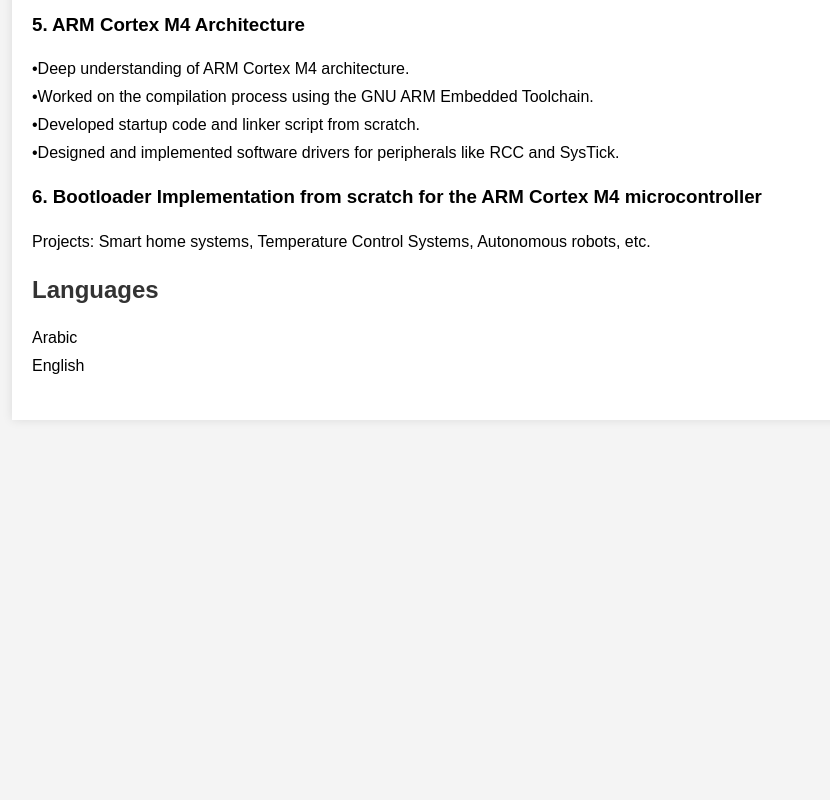
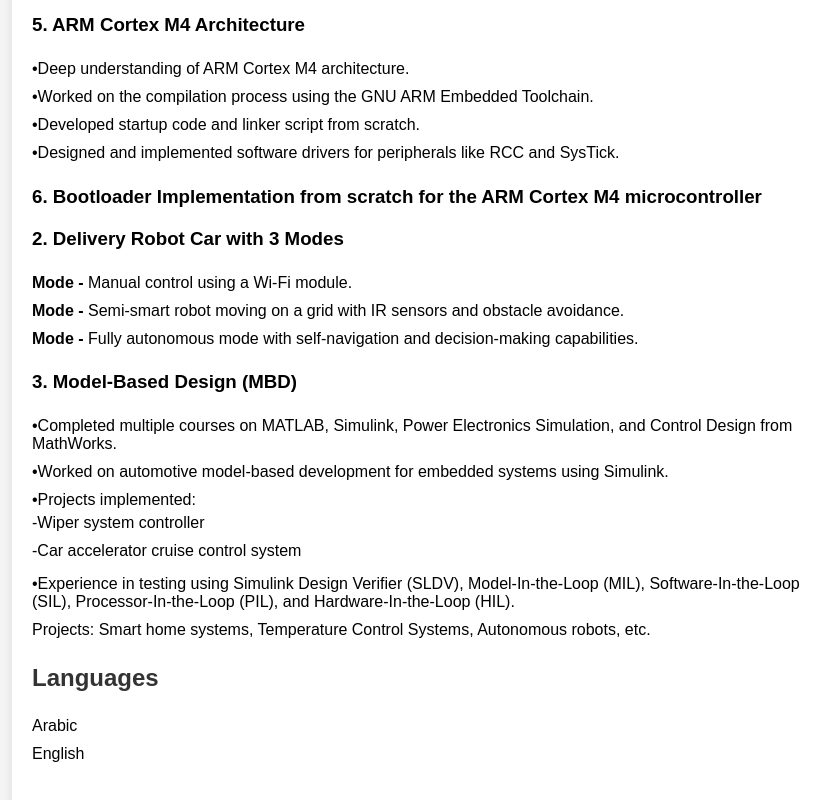
Before and after one commit to Alielden39/Alielden39.github.io, a plain HTML site: page index.html in a window 1280 px wide. Shown: the part 1254-2054 px from the top of the page, without its empty margins (208-1038 px from the left). Before the commit the page ends 1694 px from the top, so only its background shows below. Drawn offline with Linux system fonts and the light colour scheme.

Commit message:
Update index.html

```diff
--- a/index.html
+++ b/index.html
@@ -111,6 +111,30 @@
     <h3>6. Bootloader Implementation from scratch for the ARM Cortex M4 microcontroller</h3>
 </div>
 
+      <!-- Part 2: Delivery Robot Car -->
+    <h3>2. Delivery Robot Car with 3 Modes</h3>
+    <ul>
+        <li><strong>Mode -</strong> Manual control using a Wi-Fi module.</li>
+        <li><strong>Mode -</strong> Semi-smart robot moving on a grid with IR sensors and obstacle avoidance.</li>
+        <li><strong>Mode -</strong> Fully autonomous mode with self-navigation and decision-making capabilities.</li>
+    </ul>
+
+    <!-- Part 3: Model-Based Design (MBD) -->
+    <h3>3. Model-Based Design (MBD)</h3>
+    <ul>
+        <li>•Completed multiple courses on MATLAB, Simulink, Power Electronics Simulation, and Control Design from MathWorks.</li>
+        <li>•Worked on automotive model-based development for embedded systems using Simulink.</li>
+        <li>•Projects implemented:
+            <ul>
+                <li>-Wiper system controller</li>
+                <li>-Car accelerator cruise control system</li>
+            </ul>
+        </li>
+        <li>•Experience in testing using Simulink Design Verifier (SLDV), Model-In-the-Loop (MIL), Software-In-the-Loop (SIL), Processor-In-the-Loop (PIL), and Hardware-In-the-Loop (HIL).</li>
+    </ul>
+
+
+
 
 
                 <li>Projects: Smart home systems, Temperature Control Systems, Autonomous robots, etc.</li>
```
